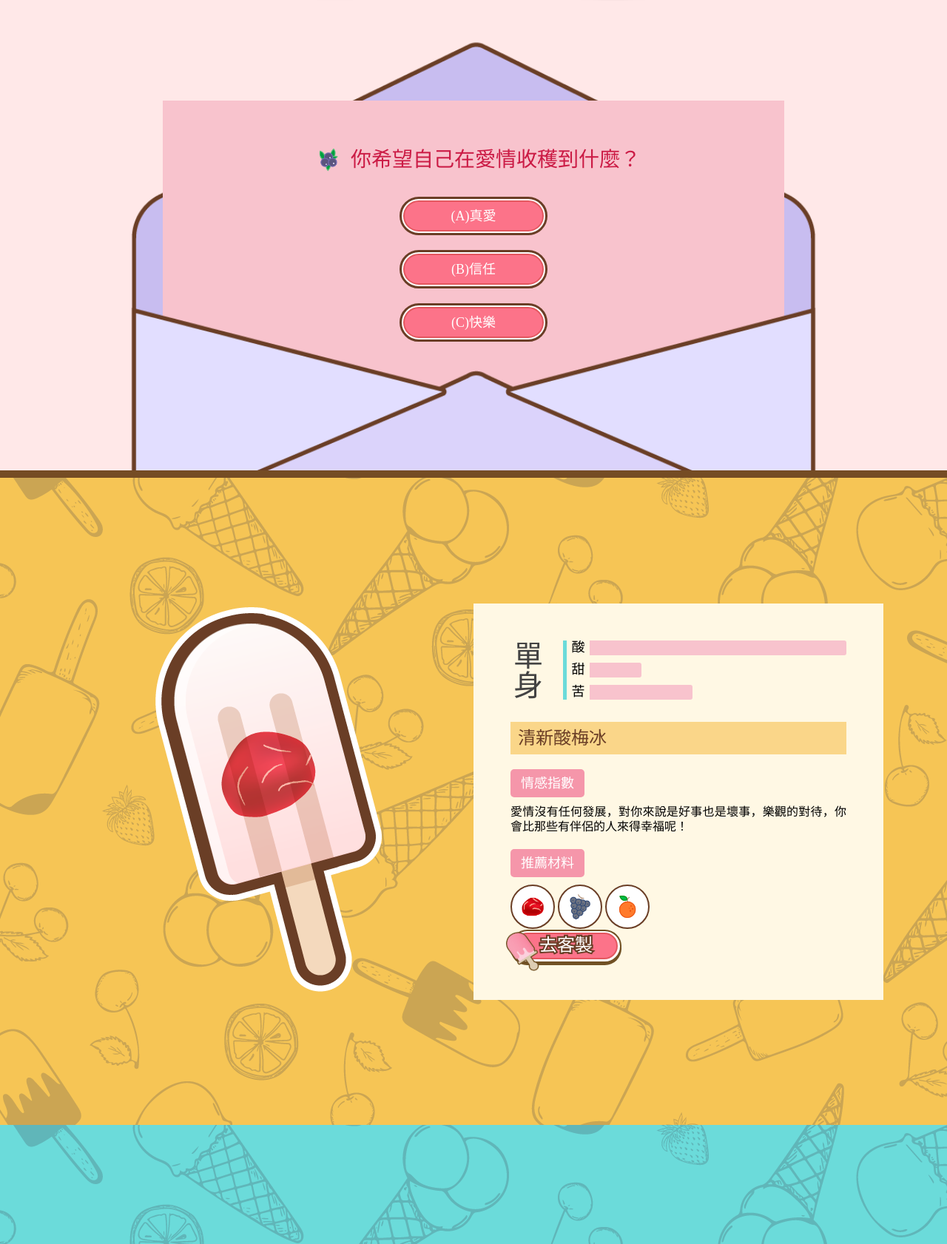
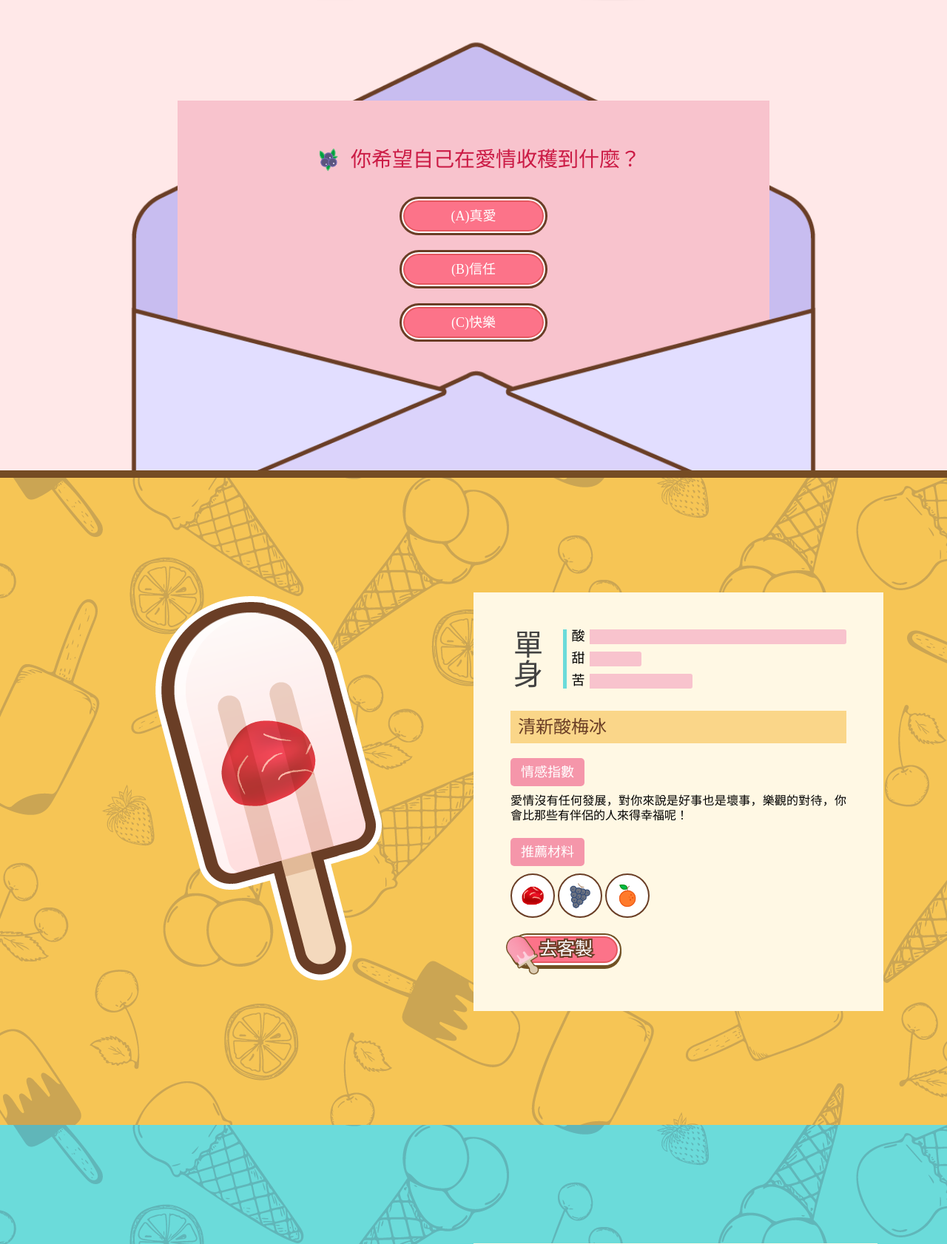
Before and after one commit to connectshark/Love-Fruit, a PHP site: page /qa.html in a window 1280 px wide. Shown: the part 449-2131 px from the top of the page at 74% size. Run offline with PHP 8.4, Linux system fonts and the light colour scheme; style sheets or scripts are compiled from the project's sources; some web fonts are replaced.

Commit message:
完成手機與桌機切版(平板pro尚未調整)

```diff
--- a/css/qa.css
+++ b/css/qa.css
@@ -65,26 +65,13 @@
 }
 
 .page-qa .qa .letter .envelope-bg {
-  background-image: url(../img/qa/envelopebg.png);
-  width: 90%;
-  height: 680px;
-  background-size: cover;
-  margin: auto;
+  display: none;
 }
 
 .page-qa .qa .letter .topic {
-  width: 70%;
-  height: 500px;
+  padding: 5px;
   margin: auto;
   background-color: #f8c3cd;
-  position: absolute;
-  z-index: 0;
-  bottom: 0px;
-  left: 0;
-  right: 0;
-  padding: 50px;
-  pointer-events: auto;
-  text-align: center;
 }
 
 .page-qa .qa .letter .topic .title-area {
@@ -286,6 +267,7 @@
 }
 
 .page-qa .stage .content .ice-btn-out {
+  margin-bottom: 10px;
   display: block;
   width: 150px;
   height: 45px;
--- a/qa.html
+++ b/qa.html
@@ -83,7 +83,7 @@
 			</div>
 			<div class="letter">
 				<div class="envelope-bg"></div>
-				<div class="topic">
+				<div class="topic col-10 col-md-8">
 					<div class="title-area">
 						<img id="topic-fruit" class="topic-fruit" src="img/qa/blueberry.png" alt="">
 						<p class="question">你希望自己在愛情收穫到什麼？</p>
@@ -132,11 +132,13 @@
 					<p class="subhead">情感指數</p>
 					<p class="desc">愛情沒有任何發展，對你來說是好事也是壞事，樂觀的對待，你會比那些有伴侶的人來得幸福呢！</p>
 				</div>
-				<div>
+				<div class="element-area">
 					<p class="subhead">推薦材料</p>
+					<div class="element-group">
 						<div class="element"><img src="img/qa/saltedplum.png" alt="酸梅"></div>
 						<div class="element"><img src="img/qa/grape.png" alt="葡萄"></div>
 						<div class="element"><img src="img/qa/orange.png" alt="橘子"></div>
+					</div>
 					<a class="ice-btn-out" href="javascript:;">
 						<span class="btn-costum">
 							<img src="img/btn/ICE.png" alt="冰棒icon">去客製
@@ -181,9 +183,11 @@
 				</div>
 				<div>
 					<p class="subhead">推薦材料</p>
+					<div class="element-group">
 						<div class="element"><img src="img/qa/greenapple.png" alt="青蘋果"></div>
 						<div class="element"><img src="img/qa/banana.png" alt="香蕉"></div>
 						<div class="element"><img src="img/qa/blueberry.png" alt="藍莓"></div>
+					</div>
 					<a class="ice-btn-out" href="javascript:;">
 						<span class="btn-costum">
 							<img src="img/btn/ICE.png" alt="冰棒icon">去客製
@@ -228,9 +232,11 @@
 				</div>
 				<div>
 					<p class="subhead">推薦材料</p>
+					<div class="element-group">
 						<div class="element"><img src="img/qa/cherry.png" alt="櫻桃"></div>
 						<div class="element"><img src="img/qa/chocolate.png" alt="巧克力"></div>
 						<div class="element"><img src="img/qa/streberry.png" alt="草莓"></div>
+					</div>
 					<a class="ice-btn-out">
 						<span class="btn-costum">
 							<img src="img/btn/ICE.png" alt="冰棒icon">去客製
--- a/sass/qa.scss
+++ b/sass/qa.scss
@@ -42,28 +42,14 @@
         .letter{
             overflow: hidden;
             position: relative;
-
             .envelope-bg{
-                background-image: url(../img/qa/envelopebg.png);
-                width: 90%;
-                height: 680px;
-                background-size: cover;
-                margin: auto;
+                display: none;
             }
 
             .topic{
-                width: 70%;
-                height: 500px;
+                padding: 5px;
                 margin: auto;
                 background-color: #f8c3cd;
-                position: absolute;
-                z-index: 0;
-                bottom: 0px;
-                left: 0;
-                right: 0;
-                padding: 50px;
-                pointer-events: auto;
-                text-align: center;
 
                 .title-area{
                     display: flex;
@@ -74,9 +60,9 @@
                         display: block;
                         width: 60px;
                     }
-
                     .question{
-                        font-size: 28px;
+                        font-size: 16px;
+                        text-align: left;
                         color: #cb1b45;
                     }
                 }
@@ -90,6 +76,7 @@
                         background-color: #fff;
                         border: 3px solid #6a3e26;
                         border-radius: 100px;
+                        text-align: center;
 
                        span{
                            display: block;
@@ -98,7 +85,7 @@
                            border: 2px solid #e4575f;
                            border-radius: 100px;
                            color: #fff;
-                           font-size: 18px;
+                           font-size: 16px;
                            transition: .2s;
                        }
                    }
@@ -111,25 +98,11 @@
                         background-color: #db4d6d;
                     }
                 }
-
-
             }
-
             .envelope-front{
-                width: 90%;
-                height: 255px;
-                margin: -300px auto 0;
-                position: relative;
-                pointer-events: none;
-
-                img{
-                    width: 100%;
-                }
+                display: none;
             }
         }
-
-
-
     }
 
     .stage{
@@ -234,6 +207,7 @@
                 }
             }
             .ice-btn-out{
+                margin-bottom: 10px;
                 @include ice-btn-out(150px,btn-costum,white,24px,4px,#6a3e26,去客製);
                 .btn-costum{
                     line-height: 30px;
@@ -346,6 +320,56 @@
                     line-height: 32px;
                 }
             }
+
+            .letter{
+                .envelope-bg{
+                    display: block;
+                    background-image: url(../img/qa/envelopebg.png);
+                    width: 90%;
+                    height: 680px;
+                    background-size: cover;
+                    margin: auto;
+                }
+
+                .topic{
+                    height: 500px;
+                    position: absolute;
+                    z-index: 0;
+                    bottom: 0px;
+                    left: 0;
+                    right: 0;
+                    padding: 50px;
+                    pointer-events: auto;
+                    text-align: center;
+
+                    .title-area{
+                        .question{
+                            font-size: 28px;
+                            text-align: center;
+                        }
+                    }
+
+                    .asw{
+                        .asw-btn{
+                            span{
+                                font-size: 18px;
+                            }
+                        }
+                    }
+                }
+                .envelope-front{
+                    display: block;
+                    width: 90%;
+                    height: 255px;
+                    margin: -300px auto 0;
+                    position: relative;
+                    pointer-events: none;
+
+                    img{
+                        width: 100%;
+                    }
+                }
+            }
         }
 
         .stage{
```
Also changed, not shown: other parts of css/qa.css (+42 -11 lines), 1 other file. Lines whose indentation alone changed are shown as unchanged.
